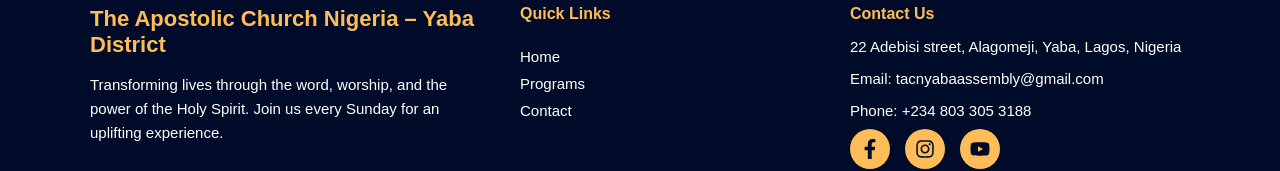
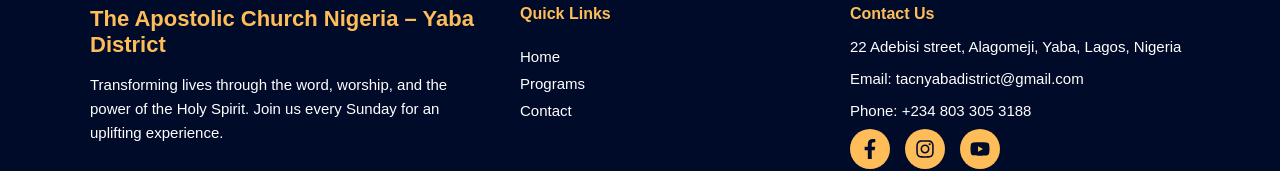
Before and after one commit to Ayomidade/tacn, a React (Vite) app: page /contact in a window 1280 px wide. Shown: the part 1492-1663 px from the top of the page. Built offline with nearby package versions, Linux system fonts and the light colour scheme.

Commit message:
changed the image for the event card

```diff
--- a/src/components/Footer.jsx
+++ b/src/components/Footer.jsx
@@ -39,7 +39,7 @@ const Footer = () => {
           <div className="footer-contact">
             <h4>Contact Us</h4>
             <p>22 Adebisi street, Alagomeji, Yaba, Lagos, Nigeria</p>
-            <p>Email: tacnyabaassembly@gmail.com</p>
+            <p>Email: tacnyabadistrict@gmail.com</p>
             <p>Phone: +234 803 305 3188</p>
             <div className="footer-socials">
               <a
--- a/src/components/Hero.jsx
+++ b/src/components/Hero.jsx
@@ -79,7 +79,7 @@ const Hero = () => {
         <div className="hero-info">
           <p>
             📍 22 Adebisi Street, Alagomeji, Yaba, Lagos
-            <br /> 🕒 Sundays: 8AM | Wednesdays: 6PM
+            <br /> 🕒 Sundays: 7AM & 9AM | Wednesdays: 6PM
           </p>
         </div>
       </div>
--- a/src/components/event/EventCard.jsx
+++ b/src/components/event/EventCard.jsx
@@ -10,6 +10,7 @@ import {
 } from "react-icons/fa";
 import { FaLocationDot } from "react-icons/fa6";
 import eventImage from "/src/assets/YABA YOUTH.png.jpg";
+import graphic from "/src/assets/IMG_4535.PNG";
 
 const EventCard = () => {
   return (
@@ -32,7 +33,7 @@ const EventCard = () => {
                   <FaClock /> {time}
                 </p>
               </div>
-              <p >
+              <p>
                 <FaLocationDot />
                 {location}
               </p>
--- a/src/components/event/events.json
+++ b/src/components/event/events.json
@@ -19,7 +19,7 @@
   },
   {
     "id": "3",
-    "image": "/images/event3.jpg",
+    "image": "/src/assets/IMG_4535.PNG",
     "title": "Diving Deep into the Word of God",
     "date": "2025-11-22",
     "location": "Church Auditorium",
@@ -28,7 +28,7 @@
   },
   {
     "id": "4",
-    "image": "/images/event4.jpg",
+    "image": "/src/assets/IMG_4535.PNG",
     "title": "Thanksgiving Sunday",
     "date": "2025-11-23",
     "location": "Church Auditorium",
```
Also changed, not shown: src/assets/IMG_4535.PNG (added).
